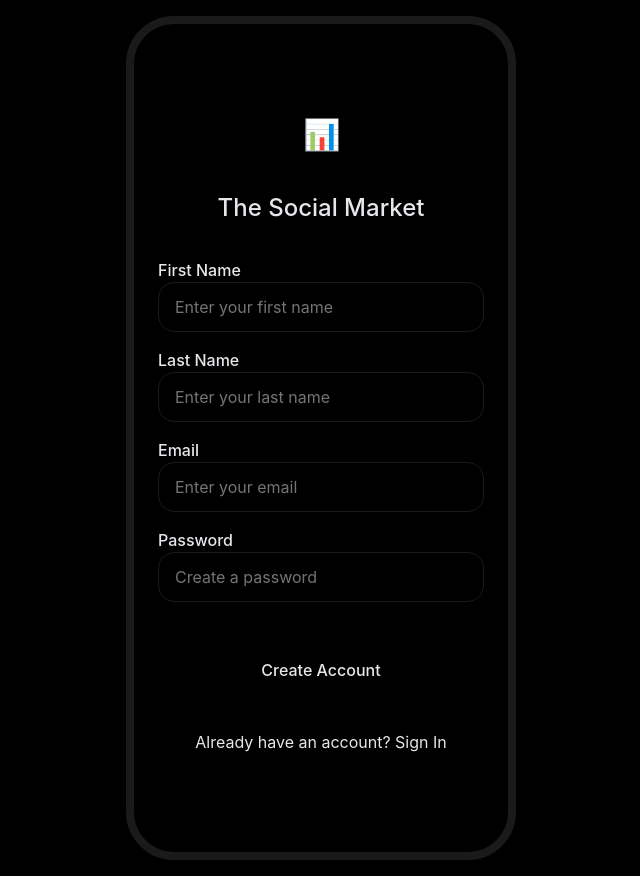
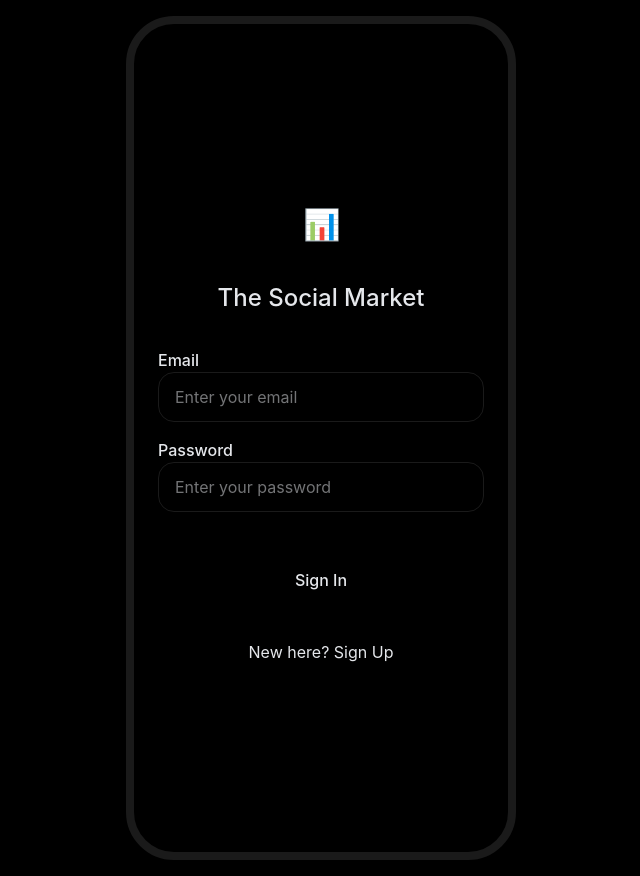
Before and after one commit to JackFeatherston/the-social-market, a React (Vite) app in the folder frontend/: page / in a window 1280 px wide. Shown: the whole page, without its empty margins (319-959 px from the left). Built offline with nearby package versions, Linux system fonts and the light colour scheme; no server answers.

Commit message:
add the option to switch between sign in and sign up pages

```diff
--- a/frontend/src/app/routes.tsx
+++ b/frontend/src/app/routes.tsx
@@ -10,11 +10,11 @@ import { ProtectedRoute } from "./components/ProtectedRoute";
 export const router = createBrowserRouter([
   {
     path: "/",
-    Component: SignUp,
+    Component: SignIn,
   },
   {
-    path: "/signin",
-    Component: SignIn,
+    path: "/signup",
+    Component: SignUp,
   },
   {
     path: "/home",
--- a/frontend/src/app/screens/SignIn.tsx
+++ b/frontend/src/app/screens/SignIn.tsx
@@ -82,7 +82,7 @@ export function SignIn() {
 
         <p className="text-center text-muted-foreground">
           New here?{" "}
-          <Link to="/" className="text-primary hover:underline">
+          <Link to="/signup" className="text-primary hover:underline">
             Sign Up
           </Link>
         </p>
--- a/frontend/src/app/screens/SignUp.tsx
+++ b/frontend/src/app/screens/SignUp.tsx
@@ -125,7 +125,7 @@ export function SignUp() {
 
         <p className="text-center text-muted-foreground">
           Already have an account?{" "}
-          <Link to="/signin" className="text-primary hover:underline">
+          <Link to="/" className="text-primary hover:underline">
             Sign In
           </Link>
         </p>
```
